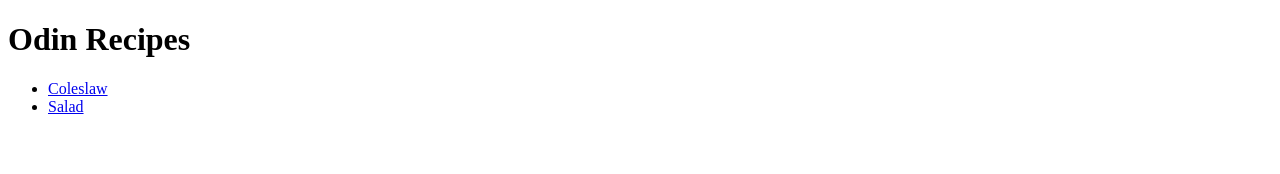
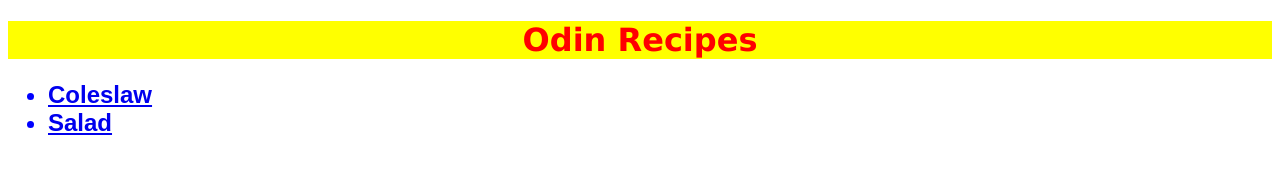
Before and after one commit to jojoclt/odin-project, a plain HTML site: page odin-recipes/index.html in a window 1280 px wide. Drawn offline with Linux system fonts and the light colour scheme.

Commit message:
Learn css and cascades, apply css to recipe

```diff
--- a/odin-recipes/index.html
+++ b/odin-recipes/index.html
@@ -6,6 +6,7 @@
     <meta http-equiv="X-UA-Compatible" content="IE=edge">
     <meta name="viewport" content="width=device-width, initial-scale=1.0">
     <title>Document</title>
+    <link rel="stylesheet" href="styles.css">
 </head>
 
 <body>
--- /dev/null
+++ b/odin-recipes/recipes/styles.css
@@ -0,0 +1,10 @@
+.center {
+    display: block;
+    margin-left: auto;
+    margin-right: auto;
+    width: 50%;
+}
+
+body {
+    font-family: Verdana, Geneva, Tahoma, sans-serif
+}
--- /dev/null
+++ b/odin-recipes/styles.css
@@ -0,0 +1,15 @@
+h1 {
+    color: red;
+    background-color: yellow;
+    font-size: 2em;
+    font-family: Verdana, Geneva, Tahoma, sans-serif;
+    font-weight: bold;
+    text-align: center;
+}
+
+li {
+    color: blue;
+    font-size: 1.5em;
+    font-family: Arial, sans-serif;
+    font-weight: bold;
+}
```
Also changed, not shown: odin-recipes/recipes/coleslaw.html (+2 -1 lines), odin-recipes/recipes/salad.html (+2 -1 lines).
